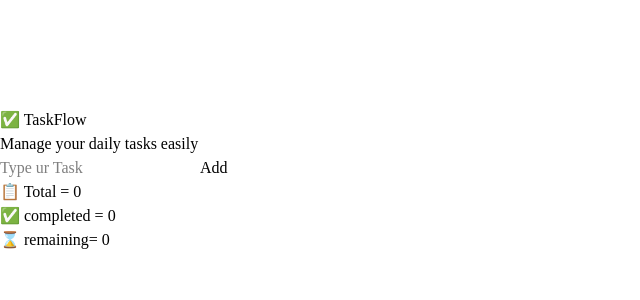
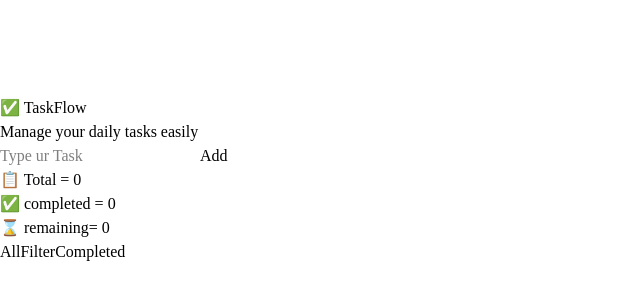
Before and after one commit to indresh-16/taskflow-react, a React (Vite) app: page / in a window 1280 px wide. Shown: the part 220-520 px from the top of the page, without its empty margins (0-640 px from the left). Built offline with nearby package versions, Linux system fonts and the light colour scheme.

Commit message:
feat:filter-options are added

```diff
--- a/src/App.jsx
+++ b/src/App.jsx
@@ -33,12 +33,21 @@
   const total = tasks.length
   const remaining = tasks.filter( (task) => !task.completed).length
   const completed = total-remaining;
+
+  /* used for filter buttons useState*/const [Filter,setFilter] = useState("all");
+  let filteredTask =  tasks;
+  if(Filter === 'active'){
+    filteredTask= tasks.filter( (task) => !task.completed)
+  }
+  if (Filter === 'completed') {
+    filteredTask = tasks.filter((task) => task.completed)
+  }
   return <>
     <div className=' w-screen min-h-screen flex flex-col items-center justify-center'>
         <div className=' bg-white p-6 pt-8 pb-7 rounded-lg shadow-lg w-96  '>
           <Header/>
           <TaskForm addTask={addTask}/>
-          <TaskList tasks={tasks}
+          <TaskList tasks={filteredTask}
           deleTask ={deleTask}
           toggleTask={toggleTask}
           />
@@ -47,6 +56,13 @@
           remaining={remaining}
           completed={completed}
           />
+
+          {/* filter buttons*/}
+          <div className='flex justify-around mt-3 '>
+            <button onClick={() => setFilter("all")} >All</button>
+            <button onClick={() => setFilter("active")}>Filter</button>
+            <button onClick={() => setFilter("completed")}>Completed</button>
+          </div>
         </div>
 
     </div>
```
